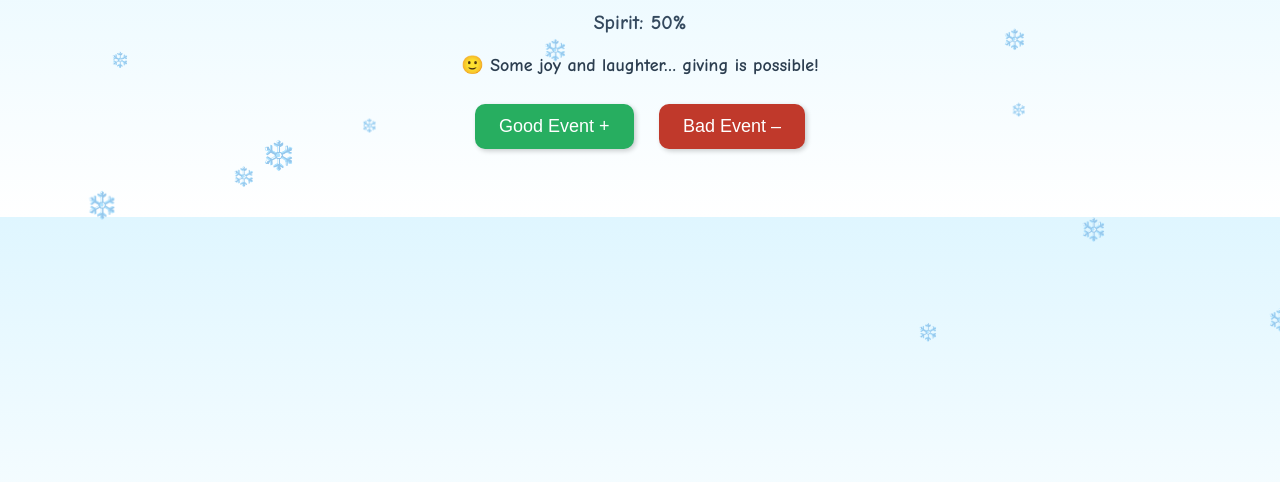
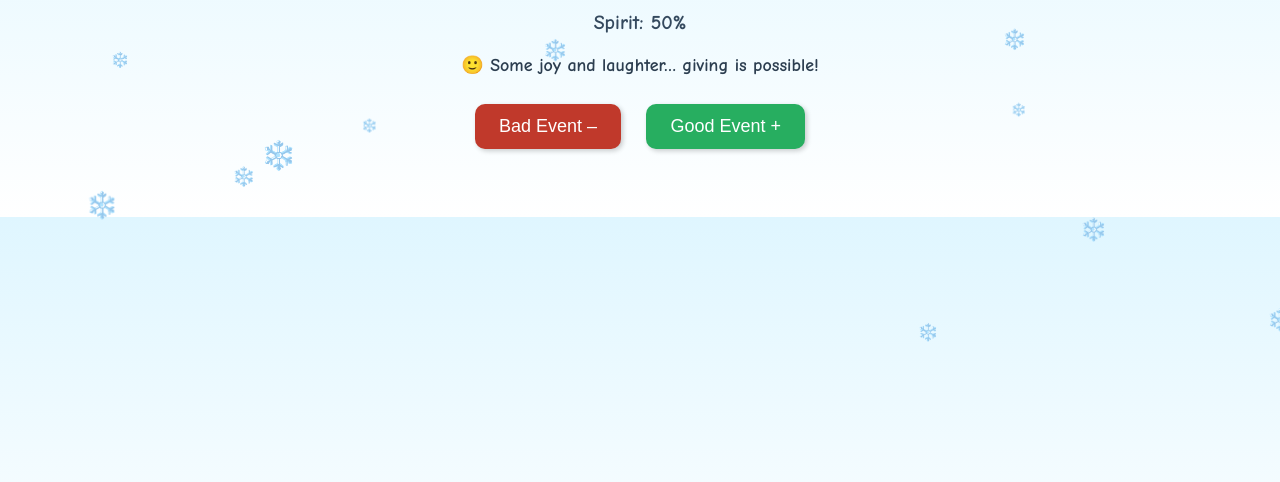
Before and after one commit to maevamena/Spirit, a plain HTML site: page index.html in a window 1280 px wide. Shown: the part 194-676 px from the top of the page. Drawn offline with Linux system fonts and the light colour scheme.

Commit message:
Update index.html

```diff
--- a/index.html
+++ b/index.html
@@ -20,8 +20,8 @@
   <p id="meterValue">Spirit: 50%</p>
   <p id="givingMeter">🙂 Some joy and laughter… giving is possible!</p>
 
-<button class="goodBtn" onclick="changeSpirit(10)">Good Event +</button>
-<button class="badBtn" onclick="changeSpirit(-10)">Bad Event –</button>
+<button class="badBtn" onclick="changeSpirit(10)">Bad Event –</button>
+<button class="goodBtn" onclick="changeSpirit(-10)">Good Event +</button>
 
   <script src="script.js"></script>
 </body>
```
